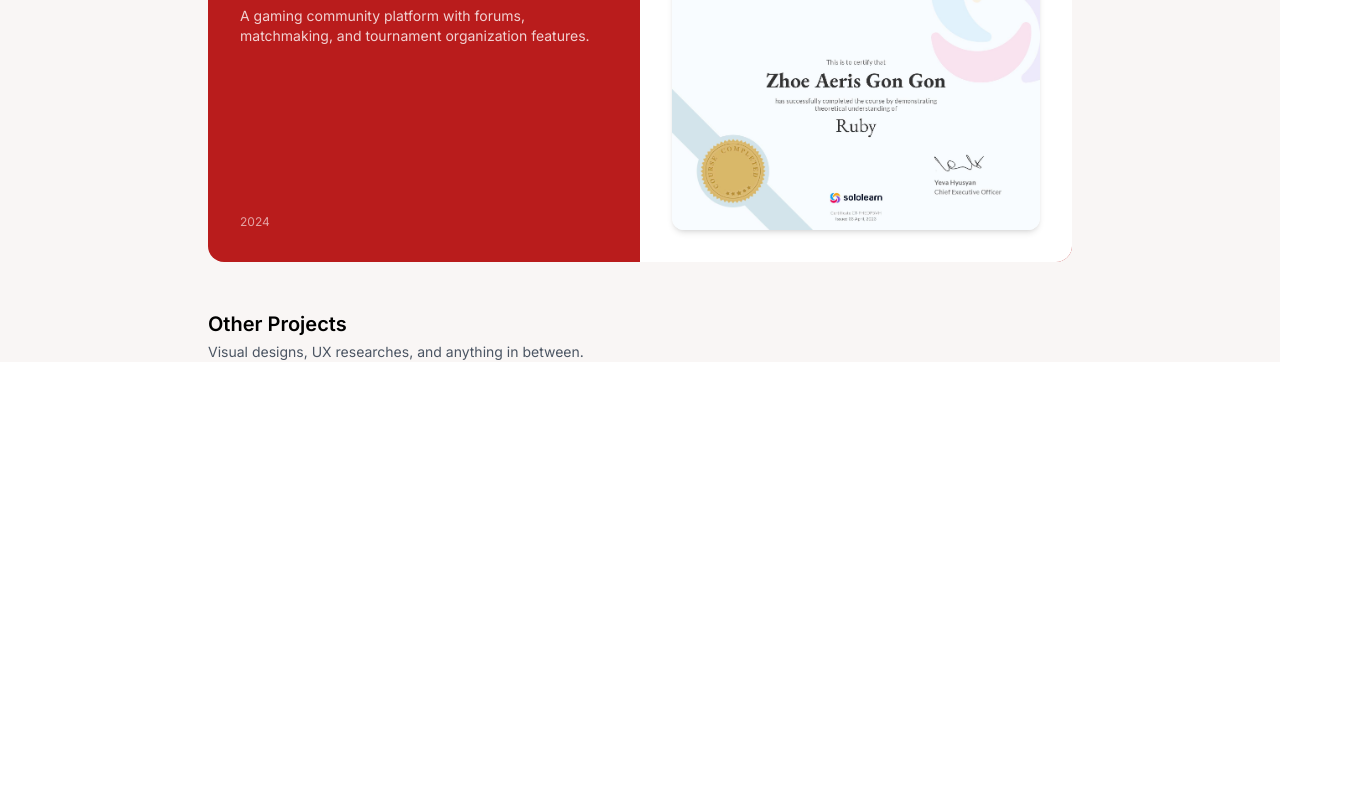
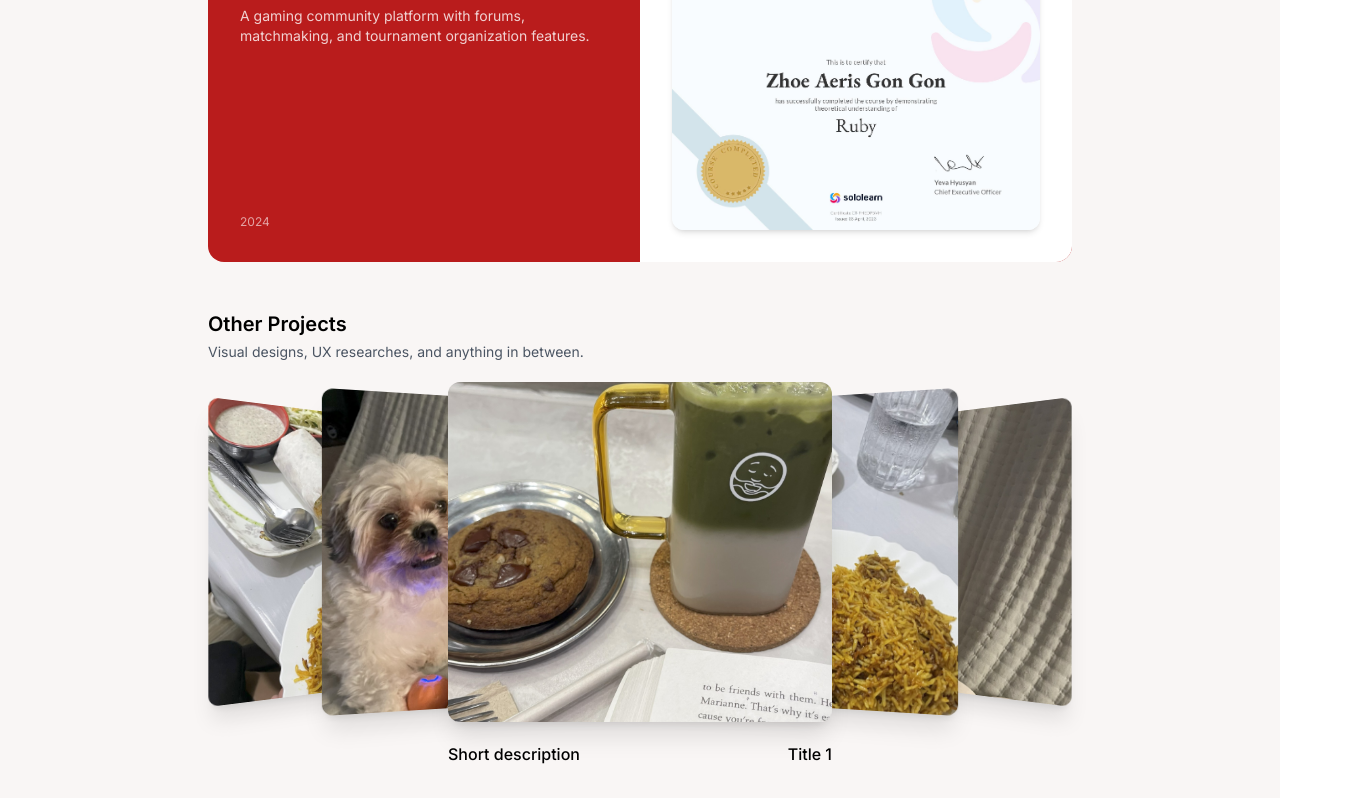
Before and after one commit to zhoexaeris/zhoe.aeris, a Next.js app: page /projects in a window 1280 px wide. Shown: the part 961-1759 px from the top of the page, 1346 px wide, since content can reach past the window. Before the commit the page ends 1323 px from the top, so only its background shows below. Built offline with nearby package versions, Linux system fonts and the light colour scheme.

Commit message:
feat: other projects in projects page

```diff
--- a/app/projects/other-projects.js
+++ b/app/projects/other-projects.js
@@ -1,13 +1,148 @@
+"use client";
+import React, { useState, useRef, useEffect } from "react";
+
 const OtherProjects = () => {
+  const originalProjects = [
+    {
+      id: 1,
+      title: "Title 1",
+      description: "Short description",
+      image: "/images/other-projects/1.jpg",
+      link: "https://working.dev",
+    },
+    {
+      id: 2,
+      title: "Title 2",
+      description: "Short description",
+      image: "/images/other-projects/2.jpg",
+      link: "https://example.com",
+    },
+    {
+      id: 3,
+      title: "Title 3",
+      description: "Short description",
+      image: "/images/other-projects/3.jpg",
+      link: "https://example.com",
+    },
+  ];
+
+  // Create infinite array by duplicating the original projects
+  const projects = [
+    ...originalProjects,
+    ...originalProjects,
+    ...originalProjects,
+  ];
+  const originalLength = originalProjects.length;
+
+  const [activeIndex, setActiveIndex] = useState(originalLength); // Start in the middle set
+  const [isResetting, setIsResetting] = useState(false);
+  const containerRef = useRef(null);
+
+  const handleClick = (e) => {
+    if (!containerRef.current) return;
+
+    const rect = containerRef.current.getBoundingClientRect();
+    const clickX = e.clientX;
+
+    if (clickX < rect.left + rect.width / 2) {
+      // Move to previous - always go left
+      setActiveIndex((prev) => {
+        const newIndex = prev - 1;
+        // If we're going below the first set, wrap to the last set
+        if (newIndex < originalLength) {
+          // Let the animation complete first, then reset
+          setTimeout(() => {
+            setIsResetting(true);
+            setActiveIndex(newIndex + originalLength);
+            setTimeout(() => setIsResetting(false), 50);
+          }, 700); // Wait for animation to complete
+          return newIndex;
+        }
+        return newIndex;
+      });
+    } else {
+      // Move to next - always go right
+      setActiveIndex((prev) => {
+        const newIndex = prev + 1;
+        // If we're going above the last set, wrap to the first set
+        if (newIndex >= originalLength * 2) {
+          // Let the animation complete first, then reset
+          setTimeout(() => {
+            setIsResetting(true);
+            setActiveIndex(newIndex - originalLength);
+            setTimeout(() => setIsResetting(false), 50);
+          }, 700); // Wait for animation to complete
+          return newIndex;
+        }
+        return newIndex;
+      });
+    }
+  };
+
   return (
-    <div className="space-y-8">
-      {/* Header Section */}
+    <div className="">
+      {/* Header */}
       <div className="space-y-1">
         <h2 className="text-xl font-semibold">Other Projects</h2>
         <p className="text-gray-600 text-sm">
           Visual designs, UX researches, and anything in between.
         </p>
       </div>
+
+      {/* Coverflow Carousel */}
+      <div
+        ref={containerRef}
+        className="relative flex items-center justify-center w-full h-[380px] cursor-pointer"
+        onClick={handleClick}
+        style={{ perspective: "1200px" }}
+      >
+        {projects.map((project, index) => {
+          const offset = index - activeIndex;
+          const absOffset = Math.abs(offset);
+
+          return (
+            <div
+              key={project.id}
+              className={`absolute w-96 h-[340px] rounded-xl shadow-xl overflow-hidden ${
+                isResetting ? "" : "transition-all duration-700 ease-in-out"
+              }`}
+              style={{
+                transform: `
+                  translateX(${offset * 140}px)
+                  scale(${1 - absOffset * 0.1})
+                  rotateY(${offset * -25}deg)
+                `,
+                transformStyle: "preserve-3d",
+                zIndex: 10 - absOffset,
+                opacity: absOffset > 2 ? 0 : 1,
+              }}
+            >
+              <img
+                src={project.image}
+                alt={project.title}
+                className="w-full h-full object-cover"
+              />
+            </div>
+          );
+        })}
+      </div>
+
+      {/* Active Project Info */}
+      <div className="text-center w-96 mx-auto flex">
+        <div className="text-base font-medium truncate w-full text-left">
+          {originalProjects[activeIndex % originalLength].description}
+        </div>
+        <div className="text-base font-medium truncate w-full text-right">
+          <a
+            href={originalProjects[activeIndex % originalLength].link}
+            target="_blank"
+            rel="noopener noreferrer"
+            className="hover:underline"
+          >
+            {originalProjects[activeIndex % originalLength].title}
+          </a>
+        </div>
+      </div>
     </div>
   );
 };
--- a/app/projects/page.js
+++ b/app/projects/page.js
@@ -6,7 +6,7 @@
   return (
     <main className="min-h-screen bg-[#F9F6F5] flex flex-col">
       <Navbar color="bg-[#F9F6F5]" />
-      <div className="w-full max-w-4xl mx-auto px-4 flex-1 flex flex-col pt-8 gap-y-12">
+      <div className="w-full max-w-4xl mx-auto px-4 flex-1 flex flex-col pt-8 gap-y-12 pb-8">
         <FeaturedProjects />
         <OtherProjects />
       </div>
```
